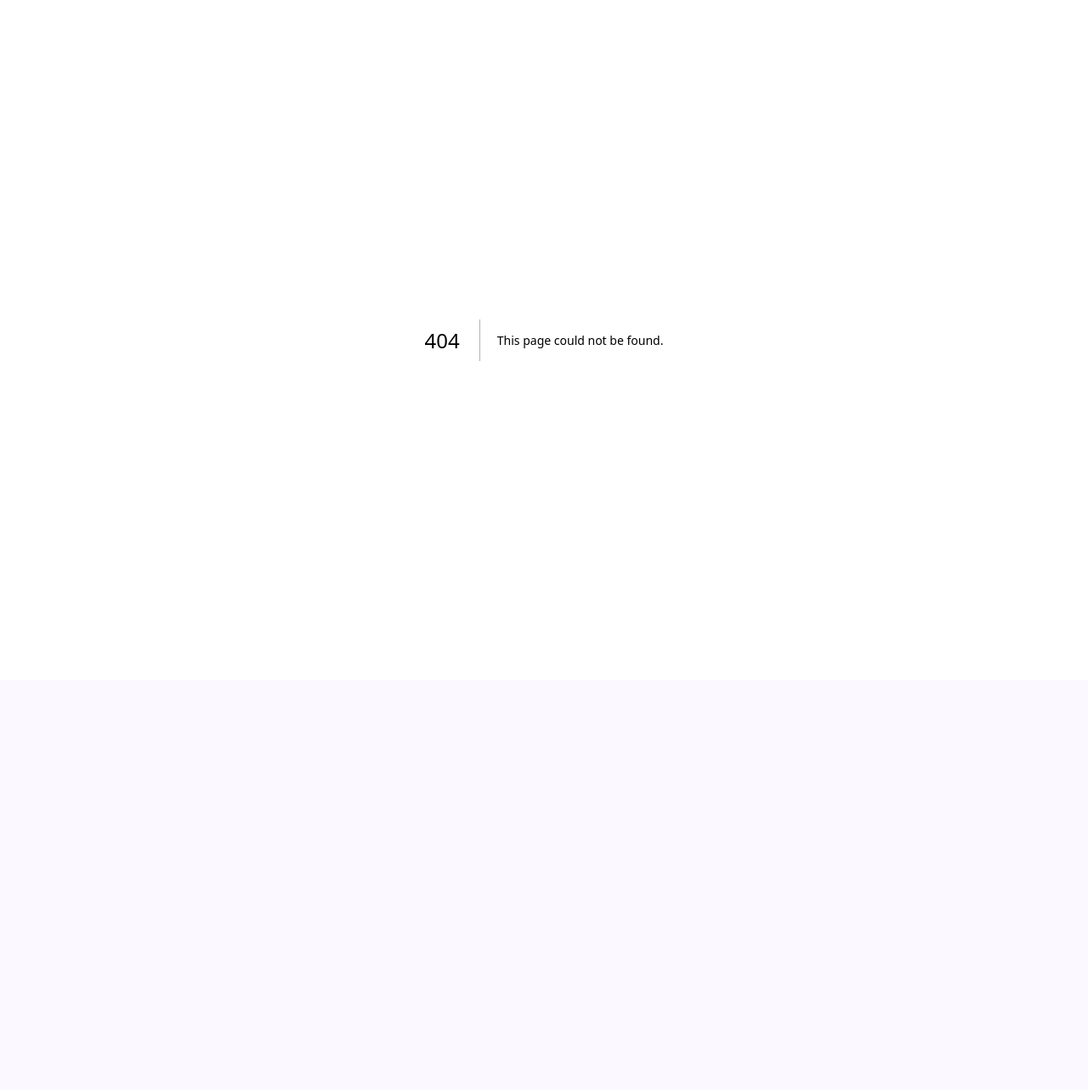
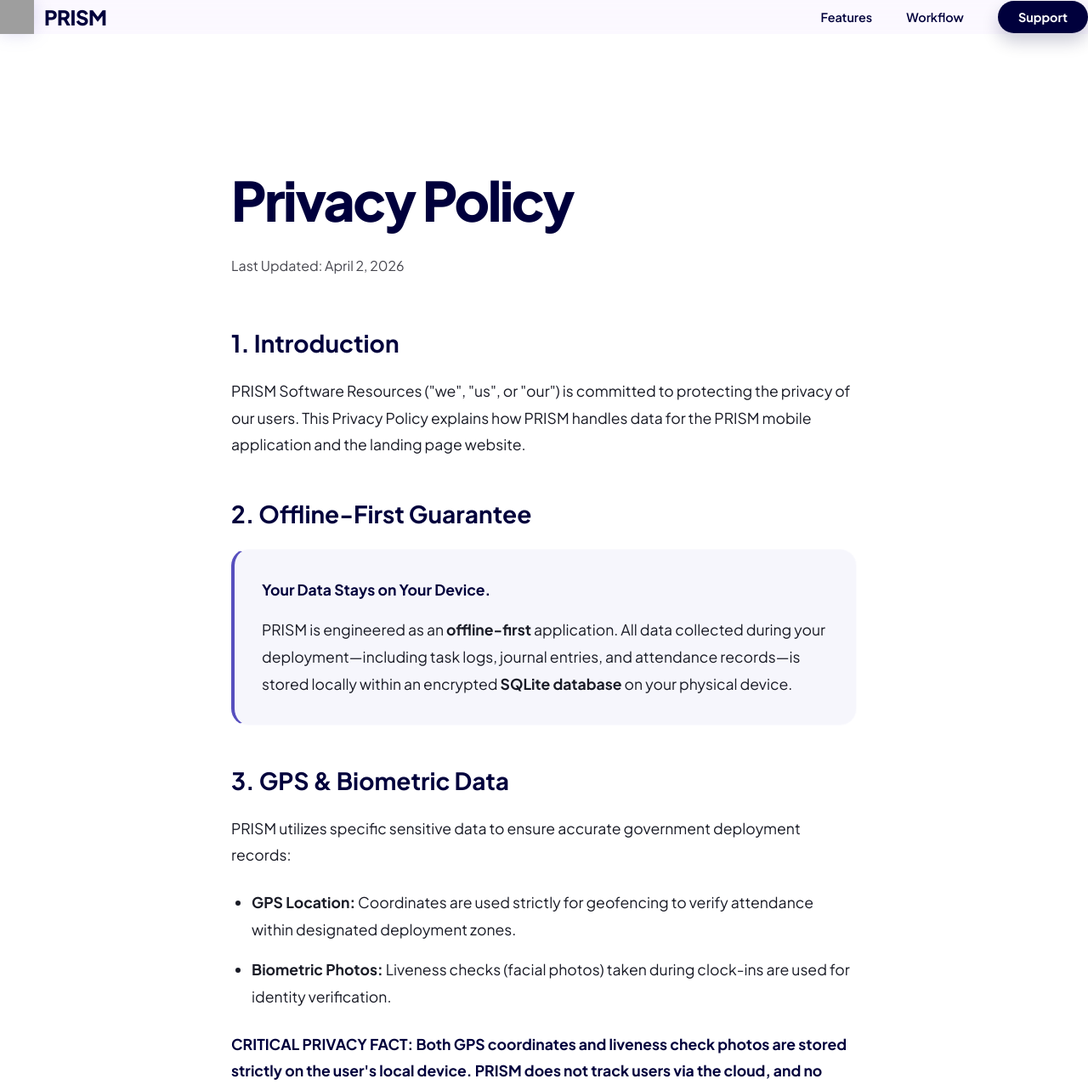
Before and after one commit to Raver-Miradora/prism-landing-page, a Next.js app: page /privacy in a window 1280 px wide. Before the commit this address had no page. Shown: the top 1283 px of the page at 85% size. Before the commit the page ends 800 px from the top, so only its background shows below. Built offline with nearby package versions, Linux system fonts and the light colour scheme; grey boxes are pictures that could not be loaded.

Commit message:
feat: add comprehensive privacy policy for offline-first protection

```diff
--- /dev/null
+++ b/app/privacy/page.tsx
@@ -0,0 +1,89 @@
+'use client';
+
+import React from 'react';
+import { motion } from 'framer-motion';
+import Navbar from '../components/Navbar';
+import Footer from '../components/Footer';
+
+export default function PrivacyPage() {
+  return (
+    <main style={{ minHeight: '100vh', display: 'flex', flexDirection: 'column' }}>
+      <Navbar />
+
+      <section className="section" style={{ flexGrow: 1, paddingTop: '10rem', background: 'var(--surface)' }}>
+        <div className="container" style={{ maxWidth: '800px' }}>
+
+          <motion.div
+            initial={{ opacity: 0, y: 20 }}
+            animate={{ opacity: 1, y: 0 }}
+            transition={{ duration: 0.6 }}
+          >
+            <h1 className="display-lg" style={{ marginBottom: '2rem', color: 'var(--primary)' }}>Privacy Policy</h1>
+            <p style={{ color: 'var(--text-muted)', marginBottom: '4rem', fontSize: '1rem' }}>Last Updated: April 2, 2026</p>
+          </motion.div>
+
+          {/* Policy Content */}
+          <article style={{ color: 'var(--text-main)', lineHeight: '1.8', fontSize: '1.1rem' }}>
+
+            <section style={{ marginBottom: '3rem' }}>
+              <h2 className="headline-lg" style={{ marginBottom: '1.5rem', color: 'var(--primary)', fontSize: '1.75rem' }}>1. Introduction</h2>
+              <p style={{ marginBottom: '1.5rem' }}>
+                PRISM Software Resources ("we", "us", or "our") is committed to protecting the privacy of our users.
+                This Privacy Policy explains how PRISM handles data for the PRISM mobile application and the landing page website.
+              </p>
+            </section>
+
+            <section style={{ marginBottom: '3rem' }}>
+              <h2 className="headline-lg" style={{ marginBottom: '1.5rem', color: 'var(--primary)', fontSize: '1.75rem' }}>2. Offline-First Guarantee</h2>
+              <div className="glass" style={{ padding: '2rem', borderRadius: 'var(--radius-md)', borderLeft: '4px solid var(--secondary)', background: 'rgba(var(--secondary-rgb), 0.05)', marginBottom: '1.5rem' }}>
+                <p style={{ fontWeight: 700, marginBottom: '1rem', color: 'var(--primary)' }}>Your Data Stays on Your Device.</p>
+                <p>
+                  PRISM is engineered as an <strong>offline-first</strong> application. All data collected during your deployment—including task logs,
+                  journal entries, and attendance records—is stored locally within an encrypted <strong>SQLite database</strong> on your physical device.
+                </p>
+              </div>
+            </section>
+
+            <section style={{ marginBottom: '3rem' }}>
+              <h2 className="headline-lg" style={{ marginBottom: '1.5rem', color: 'var(--primary)', fontSize: '1.75rem' }}>3. GPS & Biometric Data</h2>
+              <p style={{ marginBottom: '1.5rem' }}>
+                PRISM utilizes specific sensitive data to ensure accurate government deployment records:
+              </p>
+              <ul style={{ listStyle: 'disc', paddingLeft: '1.5rem', marginBottom: '1.5rem' }}>
+                <li style={{ marginBottom: '1rem' }}>
+                  <strong>GPS Location:</strong> Coordinates are used strictly for geofencing to verify attendance within designated deployment zones.
+                </li>
+                <li style={{ marginBottom: '1rem' }}>
+                  <strong>Biometric Photos:</strong> Liveness checks (facial photos) taken during clock-ins are used for identity verification.
+                </li>
+              </ul>
+              <p style={{ fontWeight: 700, color: 'var(--primary)' }}>
+                CRITICAL PRIVACY FACT: Both GPS coordinates and liveness check photos are stored strictly on the user's local device.
+                PRISM does not track users via the cloud, and no biometric or location data is transmitted to external servers without the user manually clicking "Export".
+              </p>
+            </section>
+
+            <section style={{ marginBottom: '3rem' }}>
+              <h2 className="headline-lg" style={{ marginBottom: '1.5rem', color: 'var(--primary)', fontSize: '1.75rem' }}>4. Data Transmission</h2>
+              <p>
+                Data only leaves your device when you initiate a manual <strong>Export</strong> of your Daily Time Record (DTR) for official submission.
+                We do not sell, rent, or trade your deployment data with any third parties.
+              </p>
+            </section>
+
+            <section style={{ marginBottom: '3rem' }}>
+              <h2 className="headline-lg" style={{ marginBottom: '1.5rem', color: 'var(--primary)', fontSize: '1.75rem' }}>5. Contact Us</h2>
+              <p>
+                If you have any questions about this Privacy Policy, please contact us at <a href="mailto:ravemiradora@gmail.com" style={{ color: 'var(--secondary)', fontWeight: 700 }}>ravemiradora@gmail.com</a>.
+              </p>
+            </section>
+
+          </article>
+
+        </div>
+      </section>
+
+      <Footer />
+    </main>
+  );
+}
```
